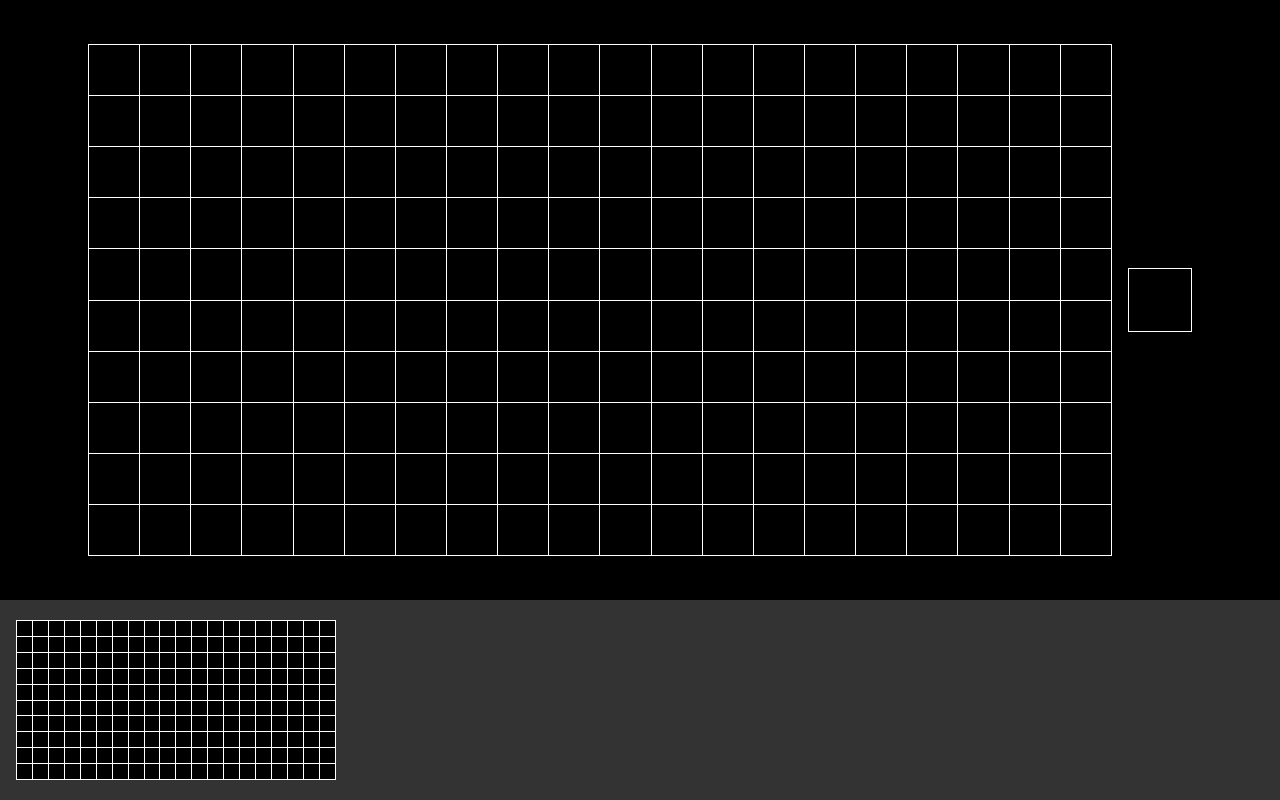
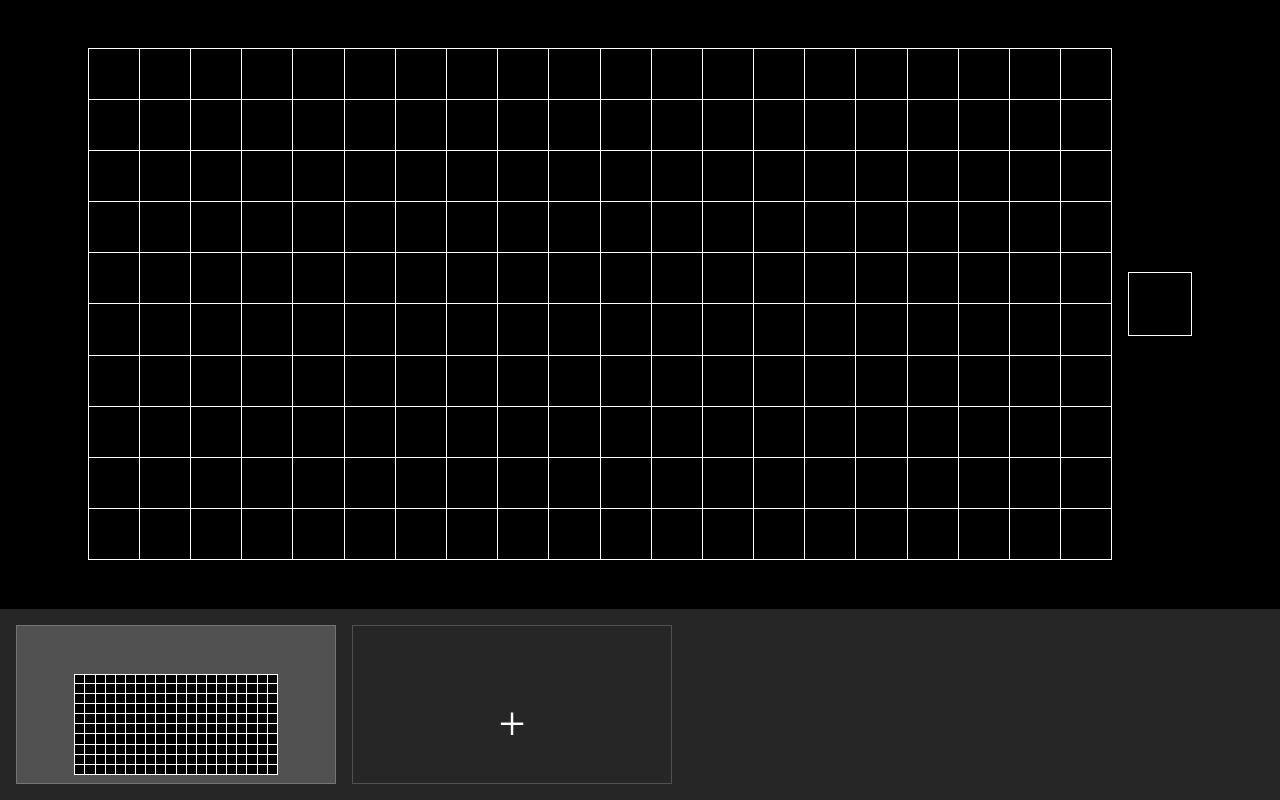
Before and after one commit to braemJef/pixel-matrix-animator, a React (Create React App) app: page / in a window 1280 px wide. Built offline with nearby package versions, Linux system fonts and the light colour scheme.

Commit message:
✨ Add multiple frames capabilities

```diff
--- /dev/null
+++ b/src/PixelAnimator/FrameCarousel/Frame.js
@@ -0,0 +1,66 @@
+import React from 'react';
+import styled from 'styled-components';
+
+export const SimpleFrame = styled.div`
+  height: 100%;
+  min-width: 25%;
+  display: flex;
+  flex-direction: column;
+  align-items: center;
+  justify-content: center;
+  padding: 3rem 0.5rem 0.5rem 0.5rem;
+  margin: 0 0 0 1rem;
+  font-size: 3rem;
+  position: relative;
+  color: white;
+  border: 1px solid rgba(255,255,255,0.20);
+  background-color: ${({ isCurrentFrame }) => isCurrentFrame ? "rgba(255,255,255,0.20)" : "transparent"};
+
+  &:hover {
+    background-color: ${({ isCurrentFrame }) => isCurrentFrame ? "rgba(255,255,255,0.20)" : "rgba(255,255,255,0.05)"};
+  }
+  &:last-child:hover {
+    background-color: rgba(0,255,0,0.15);
+  }
+`;
+
+const DeleteButton = styled.button`
+  top: 0.5rem;
+  right: 0.5rem;
+  position: absolute;
+  background-color: transparent;
+  border: none;
+  padding: 0;
+  width: 2rem;
+  height: 2rem;
+  background-color: rgba(255,255,255,0.15);
+  border-radius: 1rem;
+  color: white;
+
+  &:hover {
+    background-color: rgba(255,0,0,0.40);
+  }
+`;
+
+function Frame({ children, onClick, index, onClickDelete, currentFrame }) {
+  const handleClick = React.useCallback(() => {
+    onClick(index);
+  }, [onClick, index]);
+
+  const handleClickDelete = React.useCallback((event) => {
+    event.preventDefault();
+    event.stopPropagation();
+    onClickDelete(index);
+  }, [onClickDelete, index]);
+
+  return (
+    <SimpleFrame onClick={handleClick} isCurrentFrame={currentFrame === index}>
+      {index !== 0 && <DeleteButton onClick={handleClickDelete}>
+        <span>x</span>
+      </DeleteButton>}
+      {children}
+    </SimpleFrame>
+  );
+}
+
+export default Frame;
--- /dev/null
+++ b/src/PixelAnimator/FrameCarousel/LazyFramesList.js
@@ -0,0 +1,21 @@
+import React from 'react';
+import PixelMatrix from '../PixelMatrix';
+import Frame from './Frame';
+
+function LazyFramesList({ frames, onClickFrame, size, onClickDeleteFrame, currentFrame }) {
+  return (
+      frames.map((frame, index) => (
+        <Frame
+          key={index}
+          onClick={onClickFrame}
+          onClickDelete={onClickDeleteFrame}
+          index={index}
+          currentFrame={currentFrame}
+        >
+          <PixelMatrix size={size} frame={frame} />
+        </Frame>
+      ))
+  );
+}
+
+export default React.memo(LazyFramesList);
--- /dev/null
+++ b/src/PixelAnimator/FrameCarousel/index.js
@@ -0,0 +1,67 @@
+import React, { useEffect } from 'react';
+import styled from 'styled-components';
+
+import PixelAnimatorContext from '../PixelAnimatorContext';
+import { SimpleFrame } from './Frame';
+import LazyFramesList from './LazyFramesList';
+
+const Container = styled.div`
+  background-color: rgba(255,255,255,0.15);
+  padding: 1rem 0 1rem 0;
+  width: 100%;
+  height: 25%;
+  display: flex;
+  flex-direction: row;
+  overflow: auto;
+`;
+
+function FrameCarousel() {
+  const [state, dispatch] = React.useContext(PixelAnimatorContext);
+  const [lazyFrames, setLazyFrames] = React.useState([]);
+
+  const handleAddFrame = () => {
+    dispatch({ type: 'addFrame' });
+  }
+
+  const handleClickFrame = React.useCallback((index) => {
+    dispatch({ type: 'setCurrentFrame', value: index });
+  }, [dispatch]);
+
+  const handleClickDeleteFrame = React.useCallback((index) => {
+    dispatch({ type: 'deleteFrame', value: index });
+  }, [dispatch]);
+
+  useEffect(() => {
+    let intervalHandle;
+    if (state.frames.length !== lazyFrames.length) {
+      setLazyFrames(state.frames);
+    } else {
+      intervalHandle = setInterval(() => {
+        setLazyFrames(state.frames);
+      }, 250);
+    }
+
+    return () => {
+      if (intervalHandle) {
+        clearInterval(intervalHandle);
+      }
+    }
+  }, [state.frames, lazyFrames.length]);
+
+  return (
+    <Container>
+      <LazyFramesList
+        size={state.size}
+        onClickFrame={handleClickFrame}
+        frames={lazyFrames}
+        onClickDeleteFrame={handleClickDeleteFrame}
+        currentFrame={state.currentFrame}
+      />
+      <SimpleFrame onClick={handleAddFrame}>
+        +
+      </SimpleFrame>
+    </Container>
+  );
+}
+
+export default FrameCarousel;
--- a/src/PixelAnimator/PixelAnimatorReducer.js
+++ b/src/PixelAnimator/PixelAnimatorReducer.js
@@ -45,6 +45,25 @@ function PixelAnimatorReducer(state, action) {
         ...state,
         size: action.value,
       };
+    case 'addFrame':
+      return {
+        ...state,
+        frames: [...state.frames, { data: {} }],
+      };
+    case 'deleteFrame':
+      return {
+        ...state,
+        currentFrame: state.currentFrame < action.value  ? state.currentFrame : (state.currentFrame - 1),
+        frames: [
+          ...state.frames.slice(0, action.value),
+          ...state.frames.slice(action.value + 1)
+        ],
+      };
+    case 'setCurrentFrame':
+      return {
+        ...state,
+        currentFrame: action.value,
+      };
     case 'mouseDown':
       return {
         ...state,
@@ -55,7 +74,7 @@ function PixelAnimatorReducer(state, action) {
         ...state,
         mouseDown: false,
       };
-    case 'hoverPixel':
+    case 'mouseOverPixel':
       if (!state.mouseDown) {
         return state;
       };
@@ -69,7 +88,7 @@ function PixelAnimatorReducer(state, action) {
         ...state,
         frames: newFramesHover,
       }
-    case 'clickPixel':
+    case 'mouseDownPixel':
       const newFramesClick = setPixelColor(
         state.frames,
         state.currentFrame,
--- a/src/PixelAnimator/PixelMatrix/Pixel.js
+++ b/src/PixelAnimator/PixelMatrix/Pixel.js
@@ -3,9 +3,10 @@ import styled from 'styled-components';
 
 const Container = styled.span`
   background-color: ${({ color }) => color || '#000000'};
-  width: ${({ pixelSize }) => `${pixelSize}%`};
+  width: ${({ pixelSize }) => `${pixelSize}px`};
   height: 100%;
   border-right: 1px solid white;
+  border-bottom: 1px solid white;
 
   &:after {
     content: "";
@@ -14,21 +15,21 @@ const Container = styled.span`
   }
 `;
 
-function Pixel({ xPos, yPos, pixelSize, color, onClick, onMouseOver }) {
-  const handleClick = () => {
-    if (typeof onClick === 'function') {
-      onClick(xPos, yPos);
+function Pixel({ xPos, yPos, pixelSize, color, onMouseDown, onMouseOver }) {
+  const handleMouseDown = React.useCallback(() => {
+    if (typeof onMouseDown === 'function') {
+      onMouseDown(xPos, yPos);
     }
-  }
+  }, [onMouseDown, xPos, yPos]);
 
-  const handleMouseOver = () => {
-    if (typeof onClick === 'function') {
+  const handleMouseOver = React.useCallback(() => {
+    if (typeof onMouseOver === 'function') {
       onMouseOver(xPos, yPos);
     }
-  }
+  }, [onMouseOver, xPos, yPos]);
 
   return (
-    <Container onMouseDown={handleClick} onMouseOver={handleMouseOver} pixelSize={pixelSize} color={color} />
+    <Container onMouseDown={handleMouseDown} onMouseOver={handleMouseOver} pixelSize={pixelSize} color={color} />
   );
 }
 
--- a/src/PixelAnimator/PixelMatrix/index.js
+++ b/src/PixelAnimator/PixelMatrix/index.js
@@ -1,73 +1,92 @@
-import React from 'react';
+import React, { useEffect } from 'react';
 import styled from 'styled-components';
 
-import PixelAnimatorContext from '../PixelAnimatorContext';
 import Pixel from './Pixel';
 
 const Container = styled.div`
+  width: 100%;
+  height: 100%;
   display: flex;
-  flex-direction: column;
-  border: 1px solid white;
-  border-bottom: none;
-  border-right: none;
-  width: 100%;
-  height: fit-content;
+  justify-content: center;
+  align-items:center;
+`;
+
+const InnerContainer = styled.div`
 `;
 
 const Row = styled.div`
+  border-left: 1px solid white;
   display: flex;
   flex-direction: row;
-  border-bottom: 1px solid white;
-  width: 100%;
+  height: ${({ pixelSize }) => pixelSize}px;
+
+  &:first-child {
+    border-top: 1px solid white;
+  }
 `;
 
-function Matrix({ size, frame }) {
-  const [_, dispatch] = React.useContext(PixelAnimatorContext);
+function PixelMatrix({ size, frame, onMouseDownPixel, onMouseOverPixel }) {
+  const container = React.useRef(null);
+  const [pixelSize, setPixelSize] = React.useState(0);
   const { rows, columns } = size;
-  const pixelSize = 100 / columns;
 
-  const handleClick = (xPos, yPos) => {
-    dispatch({
-      type: 'clickPixel',
-      value: {
-        x: xPos,
-        y: yPos,
-      },
-    });
+  useEffect(() => {
+    let pixelSize = 0;
+    let timeoutHandle;
+
+    function onResize() {
+      if (timeoutHandle) {
+        clearTimeout(timeoutHandle);
       }
 
-  const handleMouseOver = (xPos, yPos) => {
-    dispatch({
-      type: 'hoverPixel',
-      value: {
-        x: xPos,
-        y: yPos,
-      },
-    });
+      if (container?.current) {
+        const { width, height } = container.current.getBoundingClientRect();
+        const elementRatio = height / width;
+        const floorRatio = rows / columns;
+        if (elementRatio > floorRatio) {
+          pixelSize = width / columns;
+        } else {
+          pixelSize = height / rows;
+        }
+        timeoutHandle = setTimeout(() => {
+          setPixelSize(pixelSize);
+        }, 250);
+      }
     }
 
+    onResize();
+    window.addEventListener('resize', onResize);
+    return () => {
+      clearTimeout(timeoutHandle);
+      window.removeEventListener('resize', onResize);
+    }
+  }, [container, setPixelSize, columns, rows]);
+
   return (
-    <Container>
+    <Container ref={container}>
+      <InnerContainer>
         {Array(rows).fill().map((_, rowIndex) => (
-        <Row pixelSize={pixelSize}>
+          <Row pixelSize={pixelSize} key={rowIndex}>
             {Array(columns).fill().map((_, columnIndex) => {
               const xPos = columnIndex;
               const yPos = rows - rowIndex - 1;
               return (
                 <Pixel
+                  key={columnIndex}
                   pixelSize={pixelSize}
                   xPos={xPos}
                   yPos={yPos}
                   color={frame.data?.[`${xPos}${yPos}`]}
-                onClick={handleClick}
-                onMouseOver={handleMouseOver}
+                  onMouseDown={onMouseDownPixel}
+                  onMouseOver={onMouseOverPixel}
                 />
               );
             })}
           </Row>
         ))}
+      </InnerContainer>
     </Container>
   );
 }
 
-export default Matrix;
+export default React.memo(PixelMatrix);
--- a/src/PixelAnimator/index.js
+++ b/src/PixelAnimator/index.js
@@ -2,8 +2,9 @@ import React, { useEffect } from 'react';
 import styled from "styled-components";
 import { PhotoshopPicker } from "react-color";
 
-import Matrix from "./PixelMatrix";
+import PixelMatrix from "./PixelMatrix";
 import PixelAnimatorContext from './PixelAnimatorContext';
+import FrameCarousel from './FrameCarousel';
 
 const Container = styled.div`
   width: 100%;
@@ -15,6 +16,7 @@ const Container = styled.div`
 
 const MatrixContainer = styled.div`
   width: 80%;
+  height: 100%;
   position: relative;
 `;
 
@@ -22,11 +24,11 @@ const FrameEditorContainer = styled.div`
   display: flex;
   flex-direction: row;
   gap: 1rem;
-  flex: 1;
   width: 100%;
   justify-content: center;
   align-items: center;
   padding: 1rem 0 1rem 0;
+  height: 80%;
 `;
 
 const FloatingMiddle = styled.div`
@@ -44,24 +46,6 @@ const Color = styled.button`
   border-radius: 0;
   width: 5vw;
   height: 5vw;
-`;
-
-const FrameCarousel = styled.div`
-  background-color: rgba(255,255,255,0.2);
-  padding: 1rem 0 1rem 0;
-  width: 100%;
-  height: 25%;
-  display: flex;
-  flex-direction: row;
-  gap: 1rem;
-`;
-
-const Frame = styled.div`
-  height: 100%;
-  width: 25%;
-  display: flex;
-  align-items: center;
-  margin: 0 1rem 0 1rem;
 `;
 
 const SIZE = {
@@ -92,6 +76,26 @@ function PixelAnimator() {
     setShowColorPicker(false);
   }
 
+  const handleMouseDownPixel = React.useCallback((xPos, yPos) => {
+    dispatch({
+      type: 'mouseDownPixel',
+      value: {
+        x: xPos,
+        y: yPos,
+      },
+    });
+  }, [dispatch]);
+
+  const handleMouseOverPixel = React.useCallback((xPos, yPos) => {
+    dispatch({
+      type: 'mouseOverPixel',
+      value: {
+        x: xPos,
+        y: yPos,
+      },
+    });
+  }, [dispatch]);
+
   useEffect(() => {
     dispatch({ type: 'setMatrixSize', value: SIZE });
 
@@ -115,17 +119,16 @@ function PixelAnimator() {
       <Container>
         <FrameEditorContainer>
           <MatrixContainer>
-            <Matrix size={state.size} frame={state.frames[state.currentFrame]} />
+            <PixelMatrix
+              onMouseDownPixel={handleMouseDownPixel}
+              onMouseOverPixel={handleMouseOverPixel}
+              size={state.size}
+              frame={state.frames[state.currentFrame]}
+            />
           </MatrixContainer>
           <Color onClick={handleChangeColor} color={state.color.hex} />
         </FrameEditorContainer>
-        <FrameCarousel>
-          {state.frames.map((frame) => (
-            <Frame>
-              <Matrix size={state.size} frame={frame} />
-            </Frame>
-          ))}
-        </FrameCarousel>
+        <FrameCarousel />
       </Container>
       {showColorPicker && (
         <FloatingMiddle>
```
Lines whose indentation alone changed are shown as unchanged.
